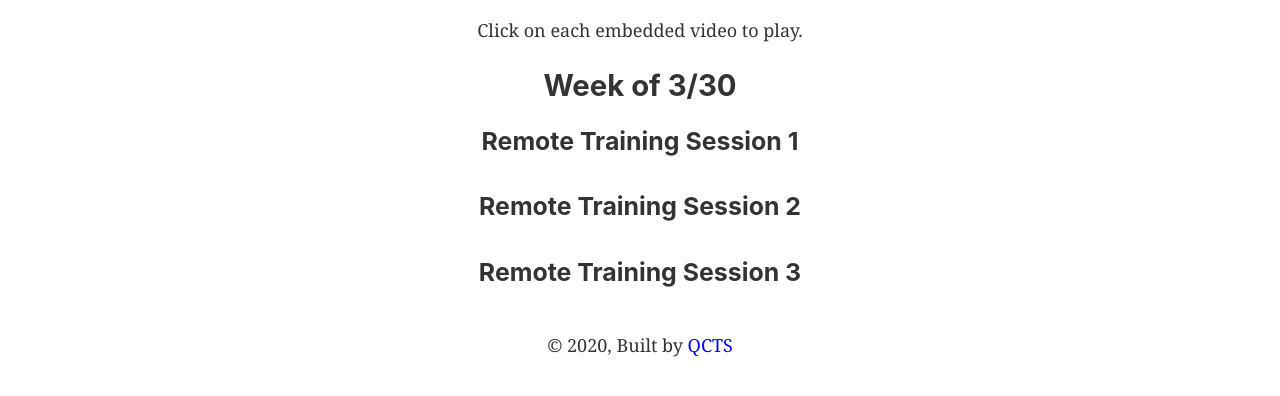
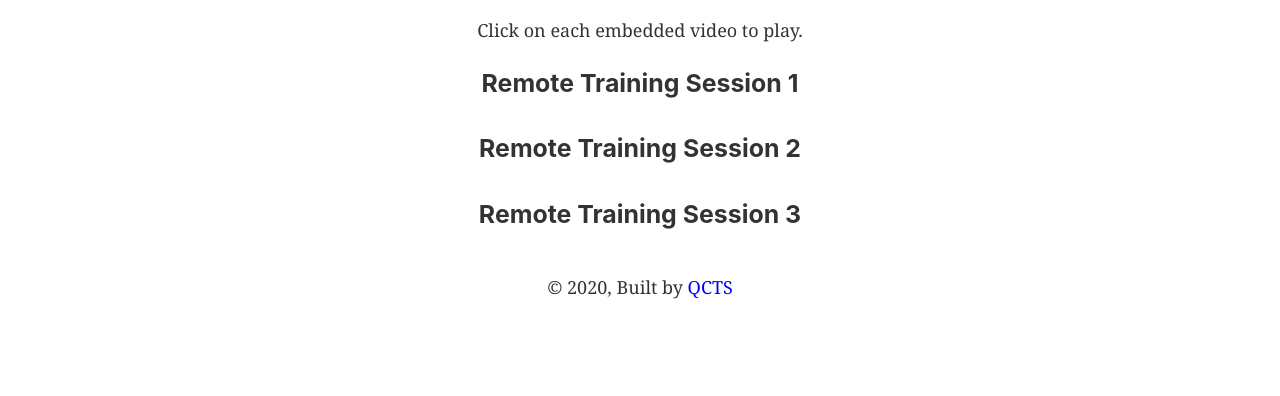
Before and after one commit to khepf/soccer-videos, a Gatsby site: page /page-2 in a window 1280 px wide. Shown: the part 176-572 px from the top of the page. Built offline with nearby package versions, Linux system fonts and the light colour scheme; Gatsby itself is replaced by a stand-in of ours.

Commit message:
removed unneeded h2

```diff
--- a/src/pages/page-2.js
+++ b/src/pages/page-2.js
@@ -10,7 +10,6 @@ const SecondPage = () => (
     <SEO title="Page two" />
     <h1 style={{ textAlign: "center" }}>Coach Kevin</h1>
     <p style={{ textAlign: "center" }}>Click on each embedded video to play.</p>
-    <h2 style={{ textAlign: "center" }}>Week of 3/30</h2>
     <VideoCard owner="Coach Kevin" releasedate="March 26th" />
     <VideoCard owner="Coach Kevin" releasedate="April 1st" />
     <VideoCard owner="Coach Kevin" releasedate="April 4th" />
```
